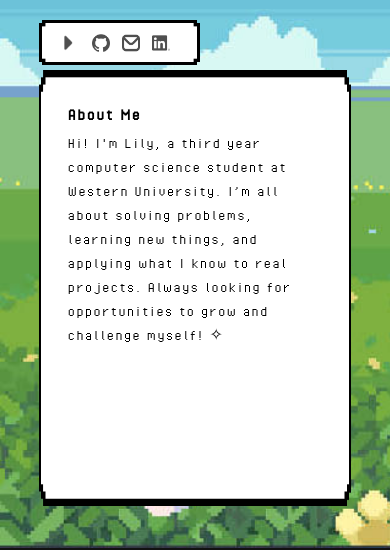
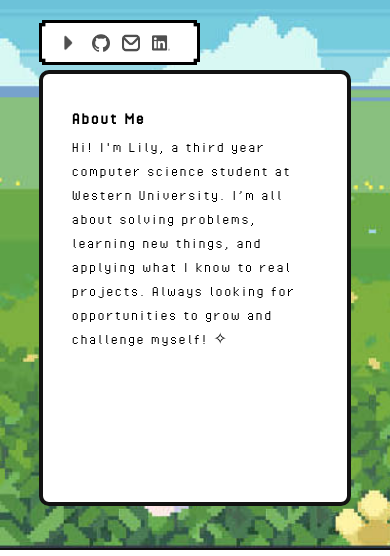
Before and after one commit to 1iky/portfolio, a React (Vite) app: page / in a window 390 px wide. Shown: the part 407-963 px from the top of the page. Built offline with nearby package versions, Linux system fonts and the light colour scheme.

Commit message:
fixed background image distortion

```diff
--- a/src/style.css
+++ b/src/style.css
@@ -921,7 +921,12 @@ button:hover {
         font-size: 1.2rem;
     }
 
-
+    .about-content{
+        border: 4px solid #121212;
+        background-image: none;
+        background: white;
+        border-radius: 10px;
+    }
 }
 
 
@@ -941,10 +946,16 @@ button:hover {
         margin-top: 3%;
     }
 
+    .about-content p {
+        font-size: 1rem;
+    }
+
     .animation {
         align-self: center;
         transform: scale(1);
     }
+
+
 }
 
 @media (max-width: 391px){
@@ -973,4 +984,5 @@ button:hover {
     }
 
 
+
 }
```
